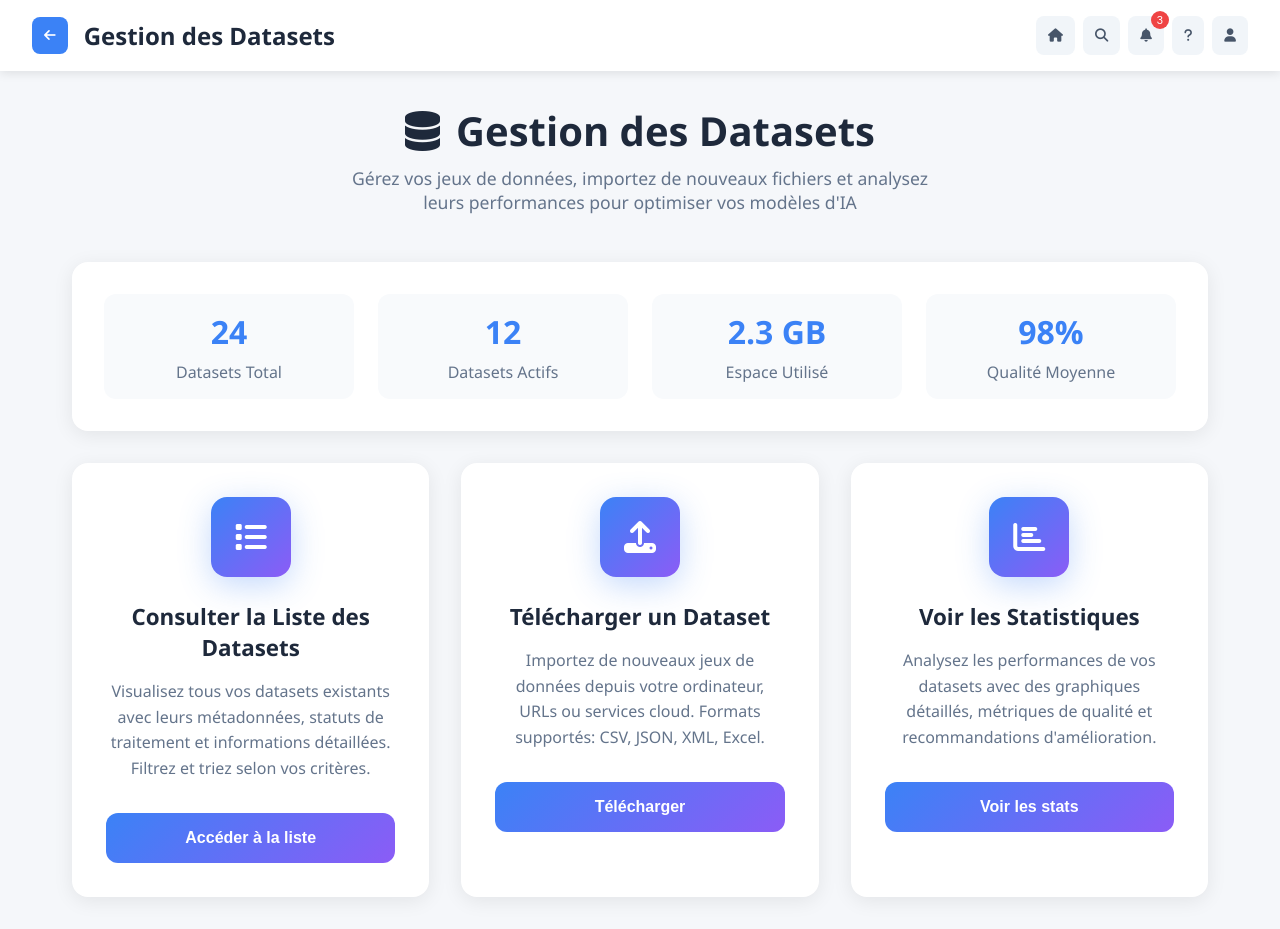
After one commit to Hormele/MonAppli, a Django app: page /first-dashboard-datasets/ in a window 1280 px wide. The commit adds this page. Run offline with Django 5.2, Linux system fonts and the light colour scheme; a user stored in the database is signed in; parts of the project's set-up code (start-up, migrations or seed data) failed here and were passed over.

Commit message:
Troisieme commit

```diff
--- /dev/null
+++ b/SoleasDectection/static/css/first_dashboard_datasets.css
@@ -0,0 +1,298 @@
+* {
+    margin: 0;
+    padding: 0;
+    box-sizing: border-box;
+}
+
+body {
+    font-family: 'Segoe UI', Tahoma, Geneva, Verdana, sans-serif;
+    background: #f5f7fa;
+    min-height: 100vh;
+}
+
+/* Header Styles */
+.dashboard-header {
+    background: white;
+    padding: 1rem 2rem;
+    display: flex;
+    justify-content: space-between;
+    align-items: center;
+    box-shadow: 0 2px 10px rgba(0, 0, 0, 0.1);
+    position: sticky;
+    top: 0;
+    z-index: 100;
+}
+
+.header-left {
+    display: flex;
+    align-items: center;
+    gap: 1rem;
+}
+
+.back-button {
+    background: #3b82f6;
+    color: white;
+    border: none;
+    padding: 0.75rem;
+    border-radius: 8px;
+    cursor: pointer;
+    transition: all 0.3s ease;
+    display: flex;
+    align-items: center;
+    justify-content: center;
+}
+
+.back-button:hover {
+    background: #2563eb;
+    transform: translateY(-1px);
+}
+
+.dashboard-title {
+    font-size: 1.5rem;
+    font-weight: 600;
+    color: #1e293b;
+}
+
+.header-icons {
+    display: flex;
+    gap: 0.5rem;
+}
+
+.header-icon {
+    background: #f1f5f9;
+    color: #475569;
+    border: none;
+    padding: 0.75rem;
+    border-radius: 8px;
+    cursor: pointer;
+    transition: all 0.3s ease;
+    position: relative;
+}
+
+.header-icon:hover {
+    background: #3b82f6;
+    color: white;
+    transform: translateY(-1px);
+}
+
+.notification-badge {
+    position: absolute;
+    top: -5px;
+    right: -5px;
+    background: #ef4444;
+    color: white;
+    border-radius: 50%;
+    width: 18px;
+    height: 18px;
+    font-size: 0.7rem;
+    display: flex;
+    align-items: center;
+    justify-content: center;
+}
+
+/* Main Content */
+.main-container {
+    padding: 2rem;
+    max-width: 1200px;
+    margin: 0 auto;
+}
+
+.page-header {
+    text-align: center;
+    margin-bottom: 3rem;
+}
+
+.page-header h1 {
+    color: #1e293b;
+    font-size: 2.5rem;
+    font-weight: 700;
+    margin-bottom: 0.5rem;
+    display: flex;
+    align-items: center;
+    justify-content: center;
+    gap: 1rem;
+}
+
+.page-header p {
+    color: #64748b;
+    font-size: 1.1rem;
+    max-width: 600px;
+    margin: 0 auto;
+}
+
+.features-grid {
+    display: grid;
+    grid-template-columns: repeat(auto-fit, minmax(350px, 1fr));
+    gap: 2rem;
+    margin-top: 2rem;
+}
+
+.feature-card {
+    background: white;
+    border-radius: 16px;
+    padding: 2rem;
+    cursor: pointer;
+    transition: all 0.3s ease;
+    border: 2px solid transparent;
+    box-shadow: 0 4px 20px rgba(0, 0, 0, 0.08);
+    position: relative;
+    overflow: hidden;
+}
+
+.feature-card::before {
+    content: '';
+    position: absolute;
+    top: 0;
+    left: 0;
+    right: 0;
+    height: 4px;
+    background: linear-gradient(90deg, #3b82f6, #8b5cf6);
+    transform: scaleX(0);
+    transition: transform 0.3s ease;
+}
+
+.feature-card:hover {
+    transform: translateY(-5px);
+    border-color: #3b82f6;
+    box-shadow: 0 12px 40px rgba(59, 130, 246, 0.15);
+}
+
+.feature-card:hover::before {
+    transform: scaleX(1);
+}
+
+.feature-card:active {
+    transform: translateY(-2px);
+    border-color: #2563eb;
+}
+
+.feature-icon {
+    background: linear-gradient(135deg, #3b82f6, #8b5cf6);
+    color: white;
+    width: 80px;
+    height: 80px;
+    border-radius: 16px;
+    display: flex;
+    align-items: center;
+    justify-content: center;
+    font-size: 2rem;
+    margin: 0 auto 1.5rem;
+    box-shadow: 0 8px 32px rgba(59, 130, 246, 0.3);
+}
+
+.feature-title {
+    font-size: 1.4rem;
+    font-weight: 600;
+    color: #1e293b;
+    margin-bottom: 1rem;
+    text-align: center;
+}
+
+.feature-description {
+    color: #64748b;
+    line-height: 1.6;
+    margin-bottom: 2rem;
+    text-align: center;
+}
+
+.feature-button {
+    background: linear-gradient(135deg, #3b82f6, #8b5cf6);
+    color: white;
+    border: none;
+    padding: 1rem 2rem;
+    border-radius: 12px;
+    cursor: pointer;
+    font-weight: 600;
+    width: 100%;
+    transition: all 0.3s ease;
+    font-size: 1rem;
+}
+
+.feature-button:hover {
+    transform: translateY(-2px);
+    box-shadow: 0 8px 25px rgba(59, 130, 246, 0.4);
+}
+
+/* Stats Section */
+.stats-section {
+    background: white;
+    border-radius: 16px;
+    padding: 2rem;
+    margin-bottom: 2rem;
+    box-shadow: 0 4px 20px rgba(0, 0, 0, 0.08);
+}
+
+.stats-grid {
+    display: grid;
+    grid-template-columns: repeat(auto-fit, minmax(200px, 1fr));
+    gap: 1.5rem;
+}
+
+.stat-item {
+    text-align: center;
+    padding: 1rem;
+    border-radius: 12px;
+    background: #f8fafc;
+}
+
+.stat-number {
+    font-size: 2rem;
+    font-weight: 700;
+    color: #3b82f6;
+    margin-bottom: 0.5rem;
+}
+
+.stat-label {
+    color: #64748b;
+    font-weight: 500;
+}
+
+/* Responsive Design */
+@media (max-width: 768px) {
+    .main-container {
+        padding: 1rem;
+    }
+
+    .features-grid {
+        grid-template-columns: 1fr;
+        gap: 1rem;
+    }
+
+    .page-header h1 {
+        font-size: 2rem;
+        flex-direction: column;
+    }
+
+    .feature-card {
+        padding: 1.5rem;
+    }
+
+    .dashboard-header {
+        padding: 1rem;
+    }
+
+    .header-icons {
+        gap: 0.25rem;
+    }
+
+    .header-icon {
+        padding: 0.5rem;
+    }
+}
+
+/* Loading Animation */
+.loading {
+    opacity: 0;
+    animation: fadeInUp 0.6s ease forwards;
+}
+
+@keyframes fadeInUp {
+    from {
+        opacity: 0;
+        transform: translateY(30px);
+    }
+    to {
+        opacity: 1;
+        transform: translateY(0);
+    }
+}
--- a/SoleasDectection/templates/dashboard_accueil.html
+++ b/SoleasDectection/templates/dashboard_accueil.html
@@ -24,9 +24,10 @@
         <div class="nav-right">
             <ul>
                 <li><a href="{% url 'dashboard_accueil' %}" title="Accueil"><i class="fas fa-house"></i></a></li>
+                <li><a href="#" title="Recherche"><i class="fas fa-magnifying-glass"></i></a></li>
                 <li><a href="#" title="Notifications"><i class="fas fa-bell"></i></a></li>
-                <li>><a href="#" title="Aide"><i class="fas fa-circle-question"></i></a></li>
-                <li>><a href="#" title="Recherche"><i class="fas fa-magnifying-glass"></i></a></li>
+                <li><a href="#" title="Aide"><i class="fas fa-circle-question"></i></a></li>
+
                 <li>
                     {% if user.is_authenticated %}
                         <a href="{% url 'logout' %}"><i class="fas fa-user"></i></a>
--- /dev/null
+++ b/SoleasDectection/templates/dataset/first_dashboard_datasets.html
@@ -0,0 +1,183 @@
+{% load static %}
+
+<!DOCTYPE html>
+<html lang="fr">
+<head>
+    <meta charset="UTF-8">
+    <meta name="viewport" content="width=device-width, initial-scale=1.0">
+    <title>{{ page_title }} - Plateforme IA</title>
+    <script src="https://cdn.jsdelivr.net/npm/chart.js"></script>
+    <link rel="stylesheet" href="https://cdnjs.cloudflare.com/ajax/libs/font-awesome/6.5.0/css/all.min.css">
+    <link rel="stylesheet" href="{% static 'css/first_dashboard_datasets.css' %}">
+</head>
+
+<body>
+    <!-- Header -->
+    <header class="dashboard-header">
+        <div class="header-left">
+            <button class="back-button" onclick="goBack()">
+                <i class="fas fa-arrow-left"></i>
+            </button>
+            <h1 class="dashboard-title">{{ page_title }}</h1>
+        </div>
+        <div class="header-icons">
+            <button class="header-icon" onclick="goHome()" title="Accueil">
+                <i class="fas fa-home"></i>
+            </button>
+            <button class="header-icon" onclick="openSearch()" title="Rechercher">
+                <i class="fas fa-search"></i>
+            </button>
+            <button class="header-icon" onclick="openNotifications()" title="Notifications">
+                <i class="fas fa-bell"></i>
+                <span class="notification-badge">3</span>
+            </button>
+            <button class="header-icon" onclick="openHelp()" title="Aide">
+                <i class="fas fa-question"></i>
+            </button>
+            <button class="header-icon" onclick="openProfile()" title="Profil">
+                <i class="fas fa-user"></i>
+            </button>
+        </div>
+    </header>
+
+    <!-- Main Content -->
+    <div class="main-container">
+        <!-- Page Header -->
+        <div class="page-header loading">
+            <h1>
+                <i class="fas fa-database"></i>
+                Gestion des Datasets
+            </h1>
+            <p>Gérez vos jeux de données, importez de nouveaux fichiers et analysez leurs performances pour optimiser vos modèles d'IA</p>
+        </div>
+
+        <!-- Quick Stats -->
+        <div class="stats-section loading" style="animation-delay: 0.2s;">
+            <div class="stats-grid">
+                <div class="stat-item">
+                    <div class="stat-number">24</div>
+                    <div class="stat-label">Datasets Total</div>
+                </div>
+                <div class="stat-item">
+                    <div class="stat-number">12</div>
+                    <div class="stat-label">Datasets Actifs</div>
+                </div>
+                <div class="stat-item">
+                    <div class="stat-number">2.3 GB</div>
+                    <div class="stat-label">Espace Utilisé</div>
+                </div>
+                <div class="stat-item">
+                    <div class="stat-number">98%</div>
+                    <div class="stat-label">Qualité Moyenne</div>
+                </div>
+            </div>
+        </div>
+
+        <!-- Features Grid -->
+        <div class="features-grid">
+            <!-- Consulter la liste des datasets -->
+            <div class="feature-card loading" style="animation-delay: 0.3s;" onclick="navigateToPage('{% url "liste_datasets" %}')">
+                <div class="feature-icon">
+                    <i class="fas fa-list"></i>
+                </div>
+                <h3 class="feature-title">Consulter la Liste des Datasets</h3>
+                <p class="feature-description">
+                    Visualisez tous vos datasets existants avec leurs métadonnées, statuts de traitement et informations détaillées. Filtrez et triez selon vos critères.
+                </p>
+                <button class="feature-button">Accéder à la liste</button>
+            </div>
+
+            <!-- Télécharger un dataset -->
+            <div class="feature-card loading" style="animation-delay: 0.4s;" onclick="navigateToPage('{% url "uploader_dataset" %}')">
+                <div class="feature-icon">
+                    <i class="fas fa-upload"></i>
+                </div>
+                <h3 class="feature-title">Télécharger un Dataset</h3>
+                <p class="feature-description">
+                    Importez de nouveaux jeux de données depuis votre ordinateur, URLs ou services cloud. Formats supportés: CSV, JSON, XML, Excel.
+                </p>
+                <button class="feature-button">Télécharger</button>
+            </div>
+
+            <!-- Voir les statistiques -->
+            <div class="feature-card loading" style="animation-delay: 0.5s;" onclick="navigateToPage('#')">
+                <div class="feature-icon">
+                    <i class="fas fa-chart-bar"></i>
+                </div>
+                <h3 class="feature-title">Voir les Statistiques</h3>
+                <p class="feature-description">
+                    Analysez les performances de vos datasets avec des graphiques détaillés, métriques de qualité et recommandations d'amélioration.
+                </p>
+                <button class="feature-button">Voir les stats</button>
+            </div>
+        </div>
+    </div>
+
+    <script>
+        // Navigation functions
+        function navigateToPage(url) {
+            // Animation avant redirection
+            event.currentTarget.style.transform = 'scale(0.95)';
+            setTimeout(() => {
+                window.location.href = url;
+            }, 150);
+        }
+
+        function goBack() {
+            if (window.history.length > 1) {
+                window.history.back();
+            } else {
+                window.location.href = '{% url "dashboard_accueil" %}'; // Remplacez par votre URL d'accueil
+            }
+        }
+
+        function goHome() {
+            window.location.href = '{% url "dashboard_accueil" %}'; // Remplacez par votre URL d'accueil
+        }
+
+        function openSearch() {
+            // Implémentez votre logique de recherche
+            console.log('Ouverture de la recherche');
+        }
+
+        function openNotifications() {
+            // Implémentez votre système de notifications
+            console.log('Ouverture des notifications');
+        }
+
+        function openHelp() {
+            // Implémentez votre système d'aide
+            console.log('Ouverture de l\'aide');
+        }
+
+        function openProfile() {
+            window.location.href = '{% url "mon_profil" %}'; // Remplacez par votre URL de profil
+        }
+
+        // Animation au chargement
+        document.addEventListener('DOMContentLoaded', function() {
+            const cards = document.querySelectorAll('.loading');
+            cards.forEach((card, index) => {
+                setTimeout(() => {
+                    card.style.animationDelay = `${index * 0.1}s`;
+                }, 100);
+            });
+        });
+
+        // Effet de feedback visuel
+        document.querySelectorAll('.feature-card').forEach(card => {
+            card.addEventListener('mousedown', function() {
+                this.style.transform = 'translateY(-3px) scale(0.98)';
+            });
+
+            card.addEventListener('mouseup', function() {
+                this.style.transform = 'translateY(-5px) scale(1)';
+            });
+
+            card.addEventListener('mouseleave', function() {
+                this.style.transform = 'translateY(0) scale(1)';
+            });
+        });
+    </script>
+</body>
+</html>
--- a/SoleasDectection/urls.py
+++ b/SoleasDectection/urls.py
@@ -71,4 +71,7 @@ urlpatterns = [
     # Authentification
     path('login/', views.connexion_view, name='login'),
     path('logout/', views.deconnexion_view, name='logout'),
+
+    # Routes pour le dashboard premier utilisateur
+    path('first-dashboard-datasets/', views.first_dashboard_datasets, name='first_dashboard_dataset'),
 ]
--- a/SoleasDectection/views.py
+++ b/SoleasDectection/views.py
@@ -34,8 +34,10 @@ def dashboard_accueil(request):
     return render(request, 'dashboard_accueil.html')
 
 #-------------------------- VUE DASHBOARD ADMIN
+@admin_required
 def dashboard_admin(request):
     # Cartes de résumé
+    user = request.user
     users_count = Utilisateur.objects.count()
     campaigns_count = CampagneTest.objects.filter(statut='en cours').count()
     finished_campaigns_count = CampagneTest.objects.filter(statut='terminee').count()
@@ -79,12 +81,15 @@ def dashboard_admin(request):
         'mois_labels': mois_labels,
         'datasets_data': datasets_data,
         'campaigns_data': campaigns_data,
+        'user': user,
     }
 
     return render(request, 'dashboard_admin.html', context)
 
 
 #-------------------------------- VUE DASHBOARD ANALYSTE -----------------------
+@login_required
+@user_passes_test(lambda u: u.role == 'analyste')
 def dashboard_analyste(request):
     # Récupérer les données des campagnes
     campaigns_count = CampagneTest.objects.filter(statut='en cours').count()
@@ -1558,3 +1563,16 @@ def supprimer_utilisateur(request, user_id):
         return redirect('liste_utilisateurs')
 
     return render(request, 'utilisateur/supprimer_utilisateur.html', {'utilisateur': utilisateur})
+
+# dashboard fierst de chaque module --------------------------
+@login_required
+def first_dashboard_datasets(request):
+    """
+    Vue pour afficher le first dashboard des datasets
+    """
+    context = {
+        'page_title': 'Gestion des Datasets',
+        'module_name': 'datasets',
+        'user': request.user,
+    }
+    return render(request, 'dataset/first_dashboard_datasets.html', context)
```
Also changed, not shown: SoleasDectection/static/css/dashboard_admin.css (+123 -19 lines), SoleasDectection/templates/dashboard_admin.html (+36 -18 lines), db.sqlite3.
